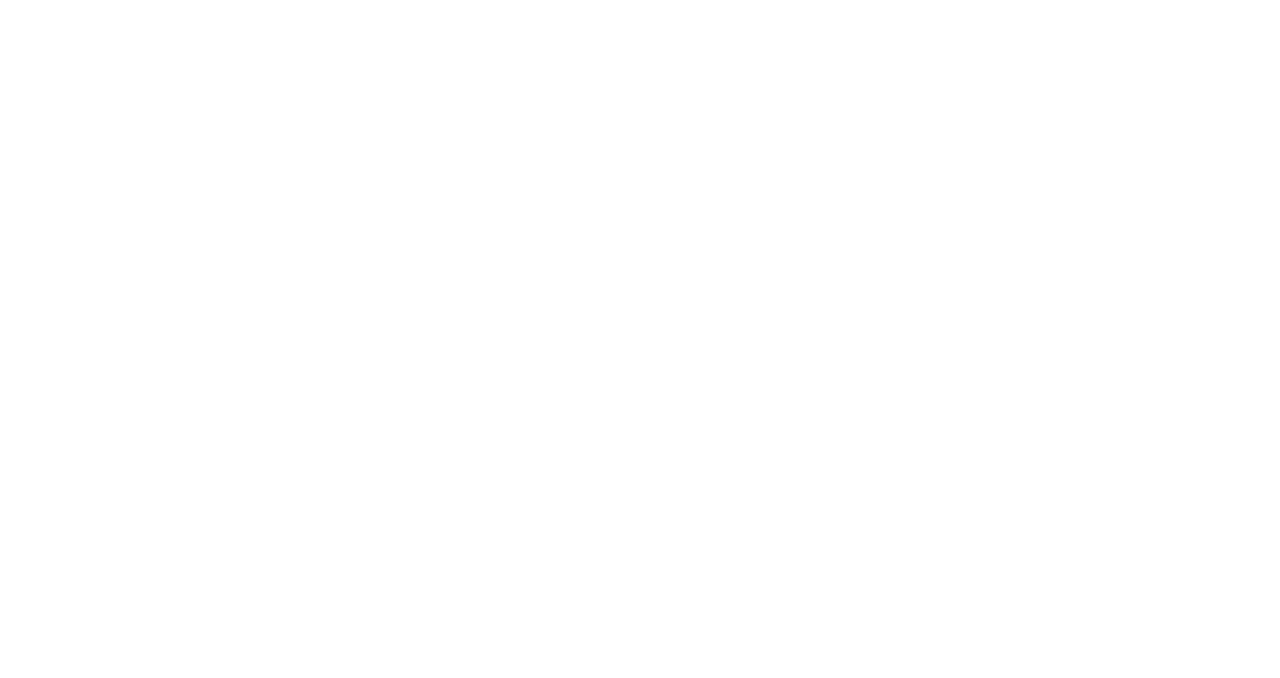
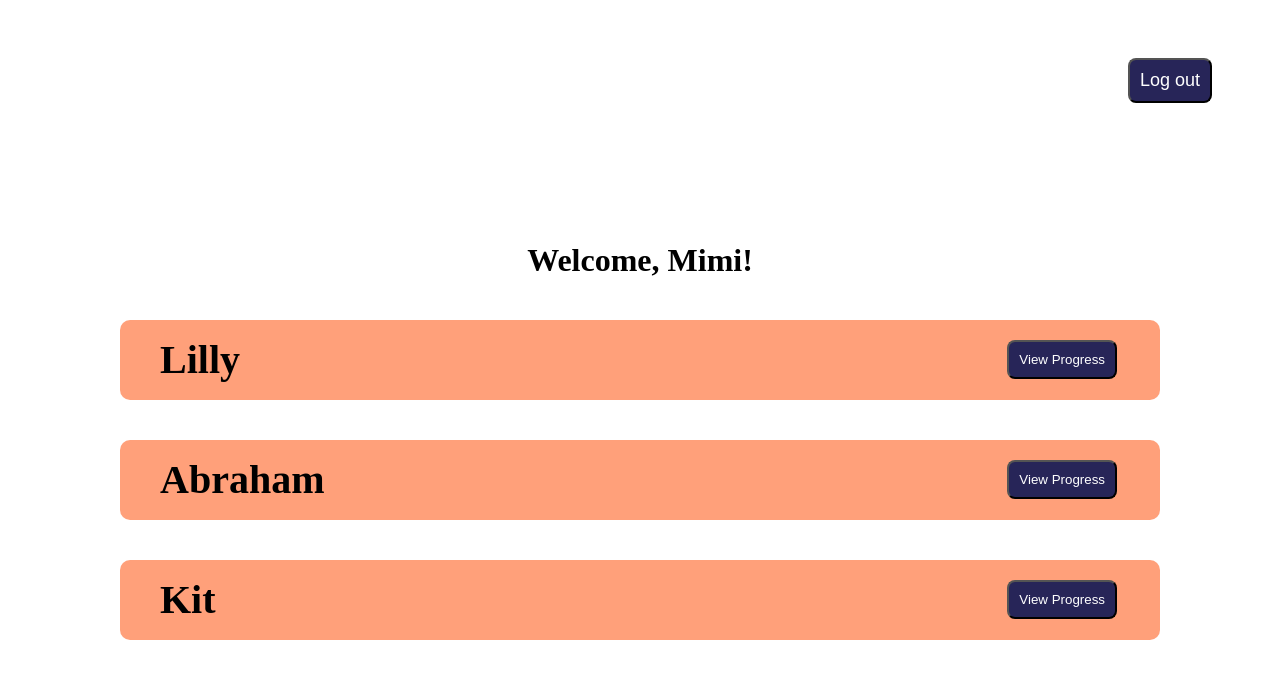
Before and after one commit to iskesss/ReadySetRead, a React app in the folder frontend/: page /parentLanding in a window 1280 px wide. Before the commit this address had no page. Shown: the top 678 px of the page. Built offline with nearby package versions, Linux system fonts and the light colour scheme; the HTML template or start-up script is replaced by a standard one.

Commit message:
Rough Draft of Parent Landing 2

```diff
--- a/frontend/src/main.tsx
+++ b/frontend/src/main.tsx
@@ -6,7 +6,7 @@ import './styles/App.css'
 
 import SignUpPage from './pages/signup.tsx'
 import LoginPage from './pages/login.tsx'
-
+import ParentLanding from './pages/ParentLanding.tsx'
 
 
 createRoot(document.getElementById('root')!).render(
@@ -15,6 +15,7 @@ createRoot(document.getElementById('root')!).render(
       <Routes>
         <Route path="/" element={<LoginPage />} />
         <Route path="/signup" element={<SignUpPage />} />
+        <Route path="/parentLanding" element={<ParentLanding />} />
       </Routes>
     </BrowserRouter>
   </StrictMode>,
--- a/frontend/src/styles/App.css
+++ b/frontend/src/styles/App.css
@@ -20,7 +20,7 @@
 /* Sizing info goes in each page's css not here */
 
 .logo {
-  padding: 1.5em;
+  padding: 1em;
   will-change: filter;
   transition: filter 300ms;
 }
@@ -69,8 +69,8 @@
 }
 
 .logo-container {
-  top: 10px;
-  left: 10px;
+  top: 5px;
+  left: 5px;
   align-items: center;
 }
 
--- /dev/null
+++ b/frontend/src/styles/ParentLanding.css
@@ -0,0 +1,54 @@
+
+
+.h1{
+    font-size: 100px;
+    font-weight: 600;
+    position: absolute;
+    left: 25px;
+    top: 25px;
+    margin: 0;
+}
+
+.logoutBtn {
+    position: absolute;
+    top: 15px;
+    right: 25px;
+    font-size: 18px;
+}
+
+
+.parentLandingContainer {
+    display: flex;
+    flex-direction: column;
+    align-items: center;
+    justify-content: center;
+    width: 100%;
+    height: 100vh;
+    position: relative;
+}
+
+
+.studentCard {
+    width: 80%;
+    height: 80px;
+    display: flex;
+    justify-content: space-between;
+    border-radius: 10px;
+    margin: 20px ;
+    align-items: center;
+    position: relative;
+    padding: 0 40px;
+    flex-direction: row;
+}
+
+.childName {
+    font-size: 40px;
+    font-weight: 600;
+    text-align: left;
+}
+
+.viewProgress button{
+    position: static;
+    margin-left: auto;
+
+}
```
Also changed, not shown: 1 other file (tests, documents, lock files or other folders).
